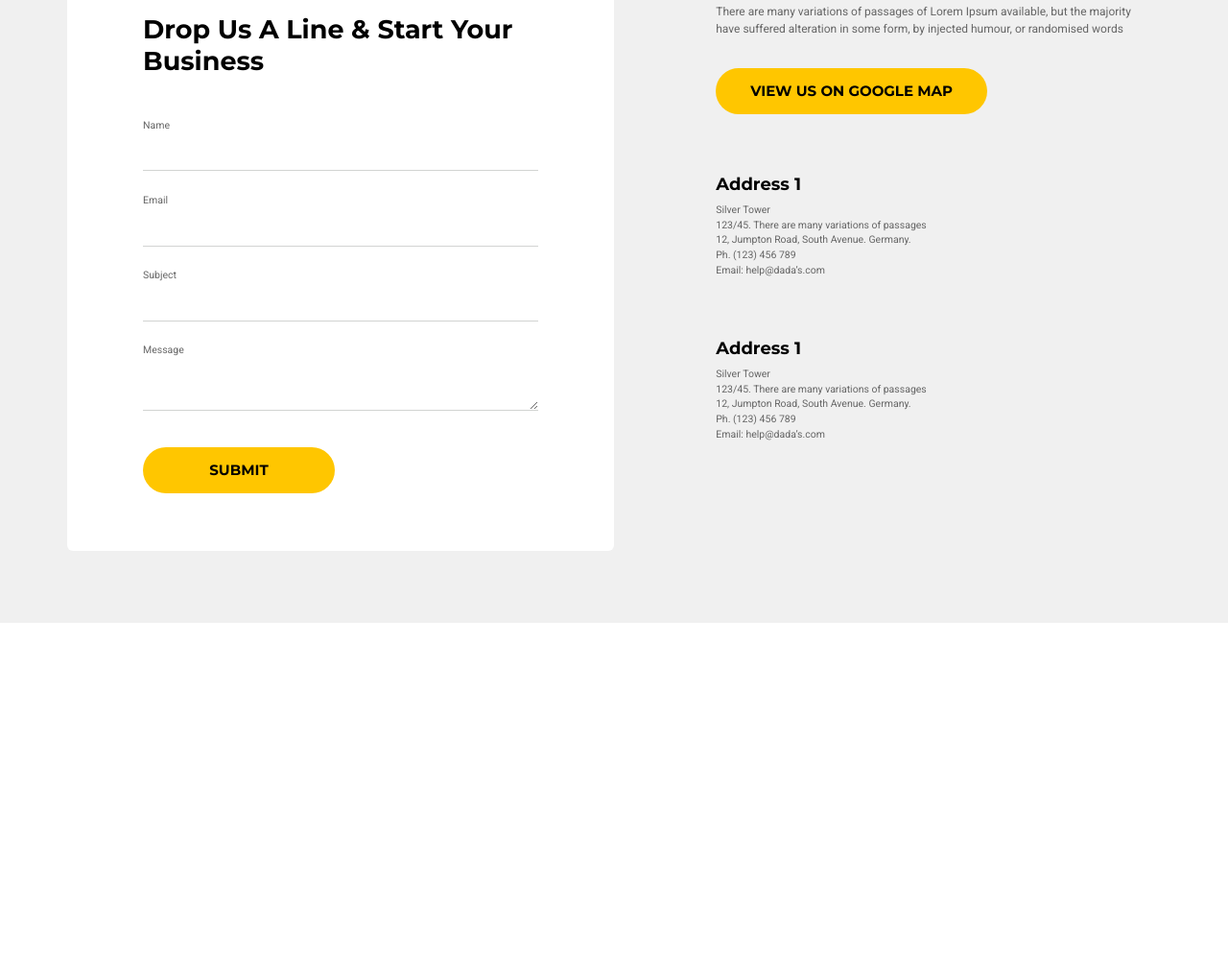
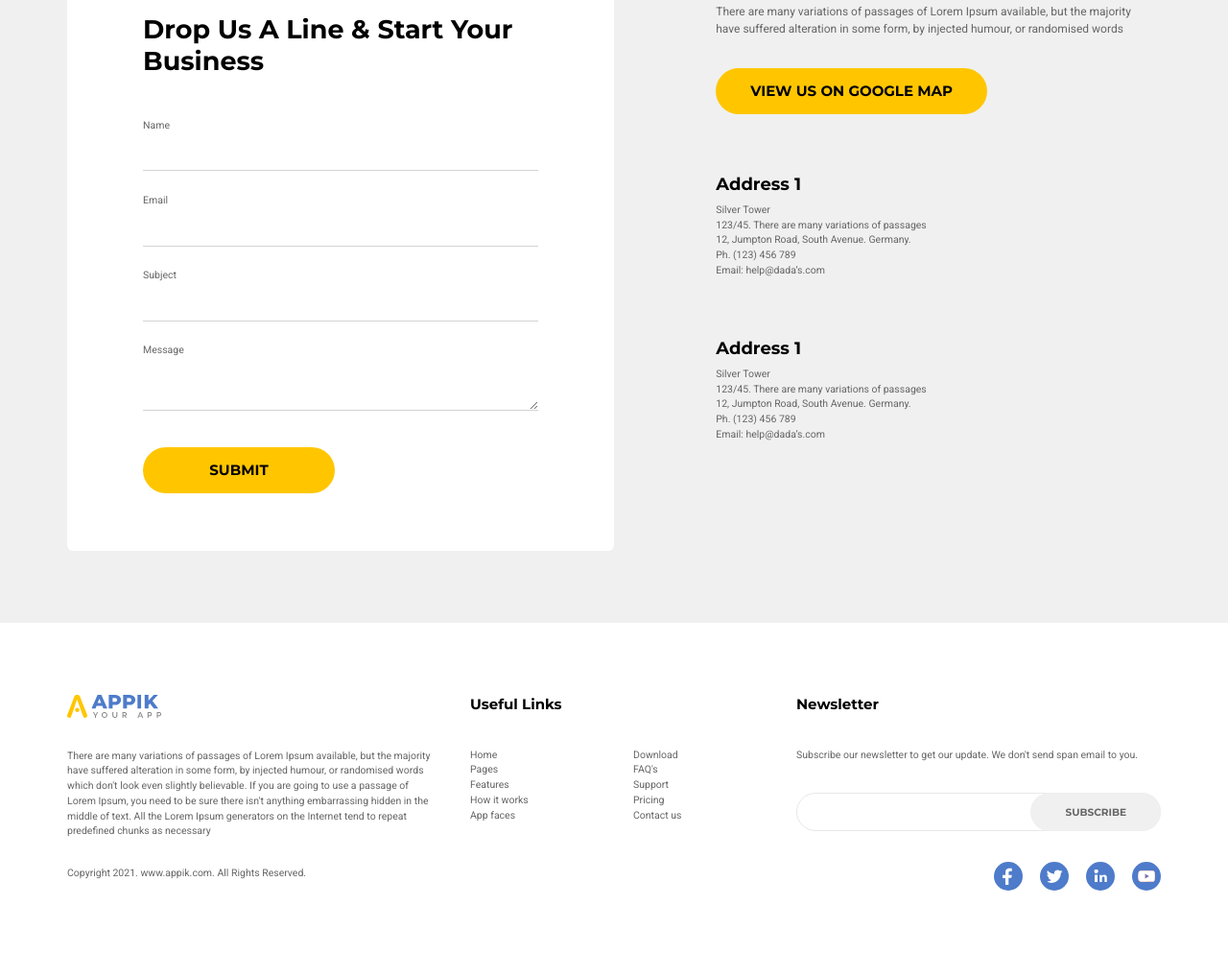
Before and after one commit to Nayeem-XTREME/appik, a Gatsby site: page / in a window 1280 px wide. Shown: the part 5067-6060 px from the top of the page at 96% size. Before the commit the page ends 5716 px from the top, so only its background shows below. Built offline with nearby package versions, Linux system fonts and the light colour scheme; Gatsby itself is replaced by a stand-in of ours.

Commit message:
Partially done

```diff
--- /dev/null
+++ b/src/components/Footer.js
@@ -0,0 +1,136 @@
+import React from 'react'
+import styled from 'styled-components'
+import theme from '../styles/theme'
+
+import { Wrapper, Button } from '../styles/MyStyles'
+import { Box, Flex, Text } from "../components"
+
+import { social } from '../data/social'
+import logo from '../assets/logo/appikBlack.svg'
+
+const Logo = styled.img`
+  width: 98px;
+  margin-bottom: 28px;
+`
+
+const Ul = styled.ul`
+  list-style: none;
+`
+
+const Li = styled.li`
+  text-decoration: none;
+  line-height: 150%;
+`
+
+const Form = styled.form`
+  position: relative;
+  margin-bottom: 32px;
+`
+
+const Input = styled.input`
+  height: 40px;
+  width: 100%;
+  padding: 0 24px;
+  font-family: "Roboto", sans-serif;
+  color: ${theme.colors.defaultText};
+  border: 1px solid ${theme.colors.gray2};
+  border-radius: 30px;
+  outline: none;
+`
+
+const CustomButton = styled(Button)`
+  height: 40px;
+  min-width: 100px;
+  position: absolute;
+  font-family: 'Montserrat', sans-serif;
+  right: 0;
+  top: 0;
+  bottom: 0;
+`
+
+const Social = styled.div`
+  position: absolute;
+  right: 30px;
+`
+
+const Img = styled.img`
+  width: 30px;
+  height: auto;
+  margin-left: 18px;
+`
+
+export default function Footer() {
+  return (
+    <Wrapper>
+      <Flex flexWrap="wrap" pt={75}>
+        <Box width={1/3}>
+          <Logo src={logo} alt="logo" />
+          <Text variant="p" style={{ marginBottom: "28px" }}>There are many variations of passages of Lorem Ipsum available, but the majority have suffered alteration in some form, by injected humour, or randomised words which don't look even slightly believable. If you are going to use a passage of Lorem Ipsum, you need to be sure there isn't anything embarrassing hidden in the middle of text. All the Lorem Ipsum generators on the Internet tend to repeat predefined chunks as necessary</Text>
+          <Text variant="p">Copyright 2021. www.appik.com. All Rights Reserved.</Text>
+        </Box>
+
+        <Box width={1/3} pl={40}>
+          <Text variant="h5" mb={36}>Useful Links</Text>
+          <Flex flexWrap="wrap">
+            <Box width={1/2}>
+              <Ul>
+                <Li>
+                  <Text variant="p">Home</Text>
+                </Li>
+                <Li>
+                  <Text variant="p">Pages</Text>
+                </Li>
+                <Li>
+                  <Text variant="p">Features</Text>
+                </Li>
+                <Li>
+                  <Text variant="p">How it works</Text>
+                </Li>
+                <Li>
+                  <Text variant="p">App faces</Text>
+                </Li>
+              </Ul>
+            </Box>
+            <Box width={1/2}>
+              <Ul>
+                <Li>
+                  <Text variant="p">Download</Text>
+                </Li>
+                <Li>
+                  <Text variant="p">FAQ's</Text>
+                </Li>
+                <Li>
+                  <Text variant="p">Support</Text>
+                </Li>
+                <Li>
+                  <Text variant="p">Pricing</Text>
+                </Li>
+                <Li>
+                  <Text variant="p">Contact us</Text>
+                </Li>
+              </Ul>
+            </Box>
+          </Flex>
+        </Box>
+
+        <Box width={1/3}>
+          <Text variant="h5" mb={36}>Newsletter</Text>
+          <Text variant="p" mb={4}>Subscribe our newsletter to get our update. We don't send span email to you.</Text>
+
+          <Form>
+            <Input id="email" name="email" type="email" required />
+            <CustomButton>
+              <Text fontFamily='Montserrat' fontWeight='bold' variant="p">SUBSCRIBE</Text>
+            </CustomButton>
+          </Form>
+
+          <Social>
+            { social.map(( logo, index ) => (
+              <Img src={logo.src} alt={logo.alt} key={index} />
+            )) }
+          </Social>
+        </Box>
+      </Flex>
+    </Wrapper>
+  )
+}
--- a/src/components/index.js
+++ b/src/components/index.js
@@ -10,3 +10,4 @@ export { default as Clients } from './Clients'
 export { default as Faq } from './Faq'
 export { default as Download } from './Download'
 export { default as Contact } from './Contact'
+export { default as Footer } from './Footer'
--- a/src/components/ui/MyForm.js
+++ b/src/components/ui/MyForm.js
@@ -40,22 +40,22 @@ export default function MyForm({ title, buttonText }) {
     <Form>
       <Text variant="h2" mb={43}>{title}</Text>
 
-      <label for="name">
+      <label htmlFor="name">
         <Text variant="p">Name</Text>
       </label>
       <Input type="text" id="name" name="name" required />
 
-      <label for="email">
+      <label htmlFor="email">
         <Text variant="p">Email</Text>
       </label>
       <Input type="email" id="email" name="email" required />
 
-      <label for="subject">
+      <label htmlFor="subject">
         <Text variant="p">Subject</Text>
       </label>
       <Input type="text" id="subject" name="subject" required />
 
-      <label for="message">
+      <label htmlFor="message">
         <Text variant="p">Message</Text>
       </label>
       <Textarea type="text" id="message" name="message" required />
--- /dev/null
+++ b/src/data/social.js
@@ -0,0 +1,11 @@
+import facebook from '../assets/logo/Facebook.svg'
+import twitter from '../assets/logo/Twitter.svg'
+import youtube from '../assets/logo/YouTube.svg'
+import linkedin from '../assets/logo/LinkedIn.svg'
+
+export const social = [
+  { src: facebook, alt: "Facebook" },
+  { src: twitter, alt: "Twitter" },
+  { src: linkedin, alt: "Linked In" },
+  { src: youtube, alt: "Youtube" }
+]
--- a/src/pages/index.js
+++ b/src/pages/index.js
@@ -1,6 +1,6 @@
 import React from "react"
 
-import { Layout, Cover, Process, HowItWorks, Pricing, Clients, Faq, Download, Contact } from "../components"
+import { Layout, Cover, Process, HowItWorks, Pricing, Clients, Faq, Download, Contact, Footer } from "../components"
 
 const IndexPage = () => (
   <Layout>
@@ -12,6 +12,7 @@ const IndexPage = () => (
     <Faq />
     <Download />
     <Contact />
+    <Footer />
   </Layout>
 )
 
--- a/src/styles/theme.js
+++ b/src/styles/theme.js
@@ -12,6 +12,7 @@ export default {
     highlight: "#FFC600",
     fill: "#4E7BCA",
     gray: "#979797",
+    gray2: "#E8E8E8",
     lightGray: "#F0F0F0",
     veryLightGray: "#D8D8D8",
     defaultText: "#666666",
```
Also changed, not shown: src/assets/logo/Facebook.svg (added), src/assets/logo/LinkedIn.svg (added), src/assets/logo/Twitter.svg (added), src/assets/logo/YouTube.svg (added), src/assets/logo/appikBlack.svg (added).
